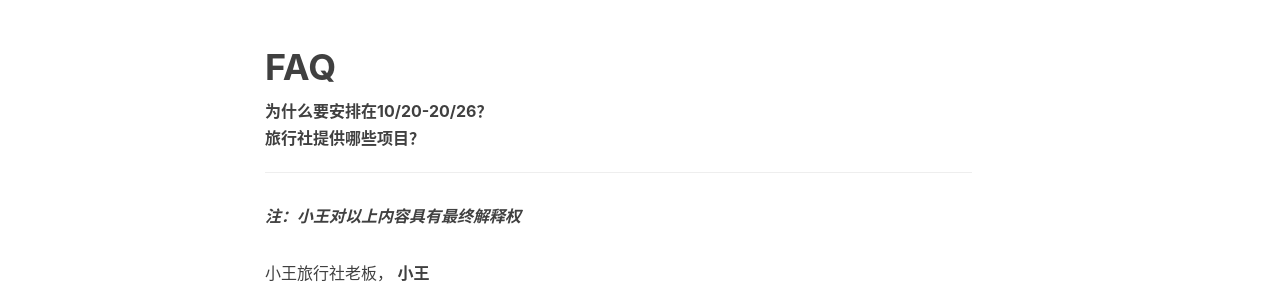
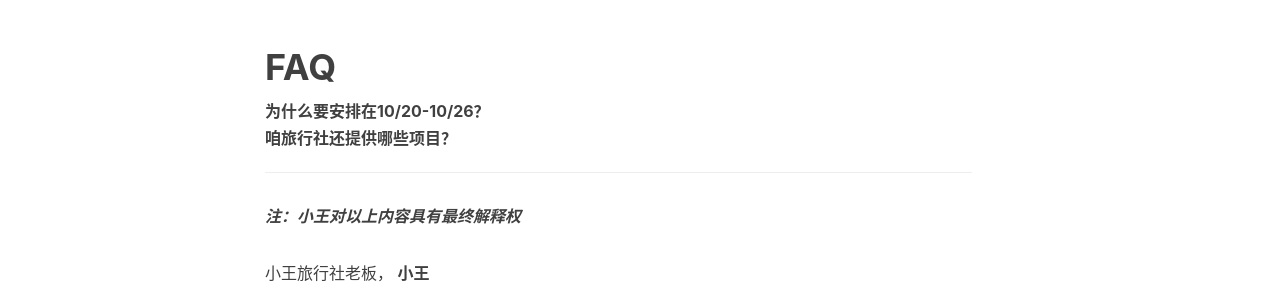
Before and after one commit to project106/project106.github.io, a Jekyll site: the page built from _posts/2022-10-07-Birthday.md, in a window 1280 px wide. Shown: the part 1269-1564 px from the top of the page. Built offline with Jekyll 4.4.1, drawn with Linux system fonts in a browser that asks for light colours; nearby versions of some CDN libraries; comment, search, counter and statistics services are not loaded.

Commit message:
Update 2022-10-07-Birthday.md

```diff
--- a/_posts/2022-10-07-Birthday.md
+++ b/_posts/2022-10-07-Birthday.md
@@ -63,11 +63,11 @@ tags:
 </table>
 
 # FAQ
-<details><summary><b>为什么要安排在10/20-20/26？</b></summary>
+<details><summary><b>为什么要安排在10/20-10/26？</b></summary>
 <p>因为20号和21号极光出现的<a href="https://www.gi.alaska.edu/monitors/aurora-forecast">概率</a>大！</p>
 </details>
 
-<details><summary><b>旅行社提供哪些项目？</b></summary>
+<details><summary><b>咱旅行社还提供哪些项目？</b></summary>
 <p>TBD</p>
 </details>
 
```
